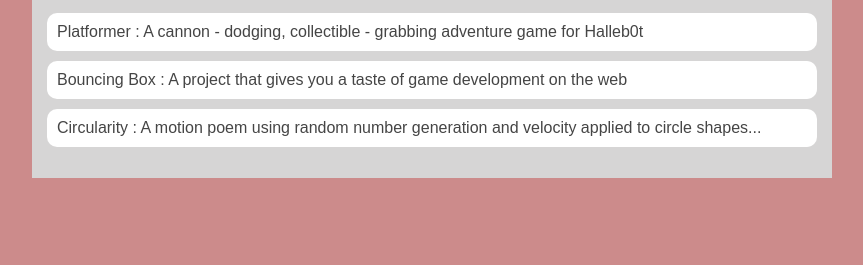
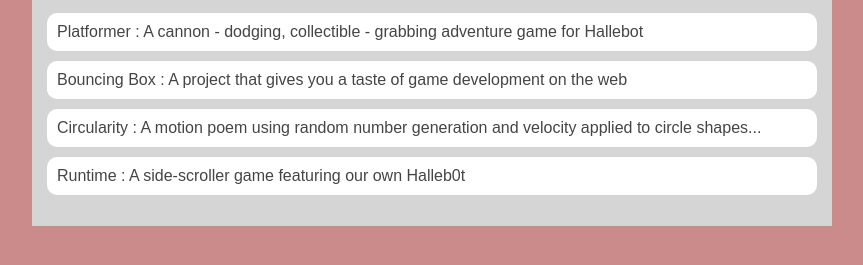
Before and after one commit to bryleighdehart000/bryleighdehart000.github.io, a plain HTML site: page portfolio.html in a window 1280 px wide. Shown: the part 163-428 px from the top of the page, without its empty margins (208-1071 px from the left). Drawn offline with Linux system fonts and the light colour scheme.

Commit message:
add portfolio.html file

```diff
--- a/portfolio.html
+++ b/portfolio.html
@@ -96,9 +96,10 @@
               <div class="content">
                   <h1>Portfolio</h1>
                   <ul id="portfolio">
-                      <li><a href="projects/platformer/">Platformer : A cannon - dodging, collectible - grabbing adventure game for Halleb0t</a></li>
+                      <li><a href="projects/platformer/">Platformer : A cannon - dodging, collectible - grabbing adventure game for Hallebot</a></li>
                       <li><a href="projects/bouncing-box/">Bouncing Box : A project that gives you a taste of game development on the web </a></li>
                       <li><a href="projects/circularity/">Circularity : A motion poem using random number generation and velocity applied to circle shapes...</a></li>
+                      <li><a href="projects/runtime/">Runtime : A side-scroller game featuring our own Halleb0t</a></li>
                   </ul>
               </div>
           </main>
```
